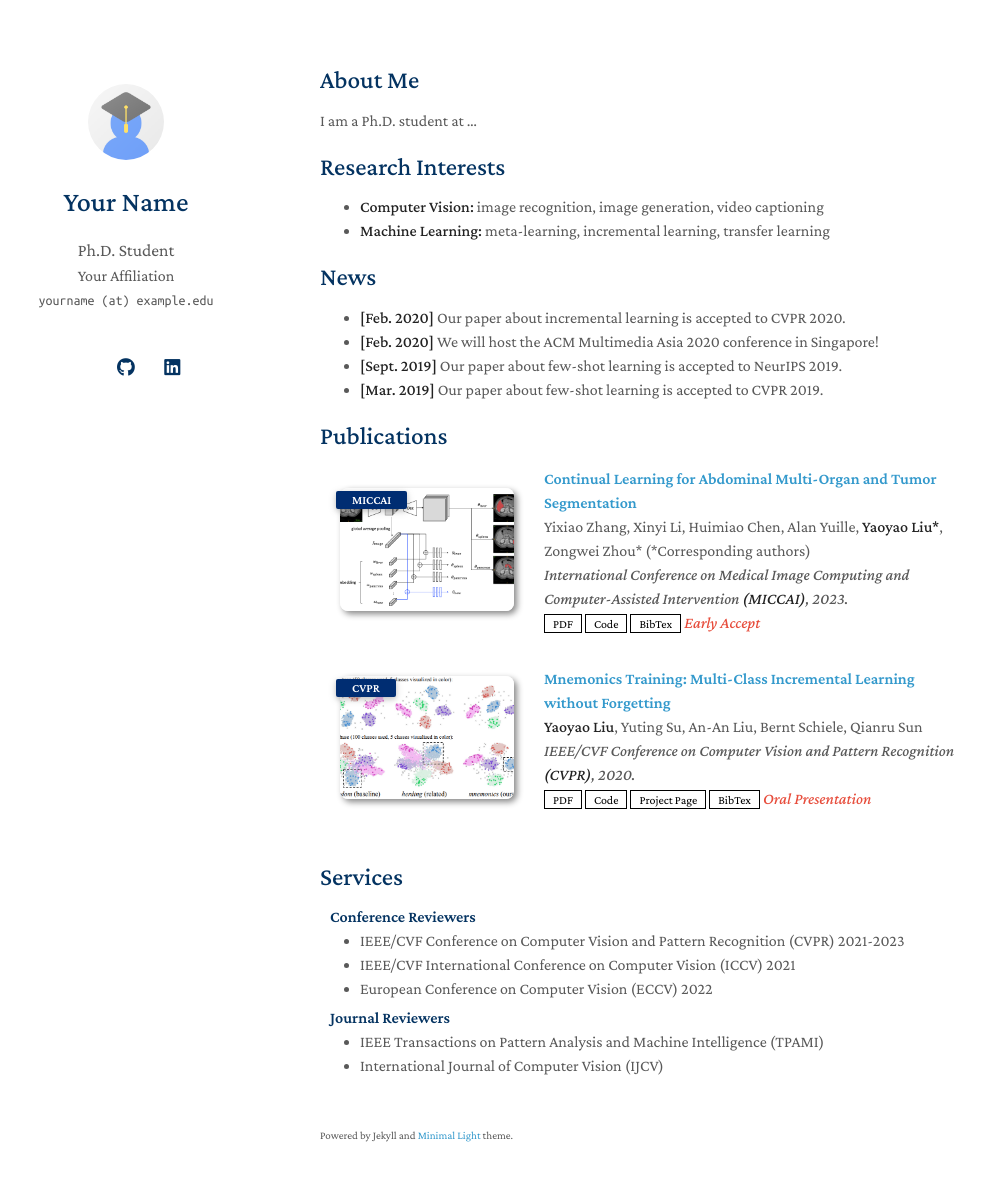
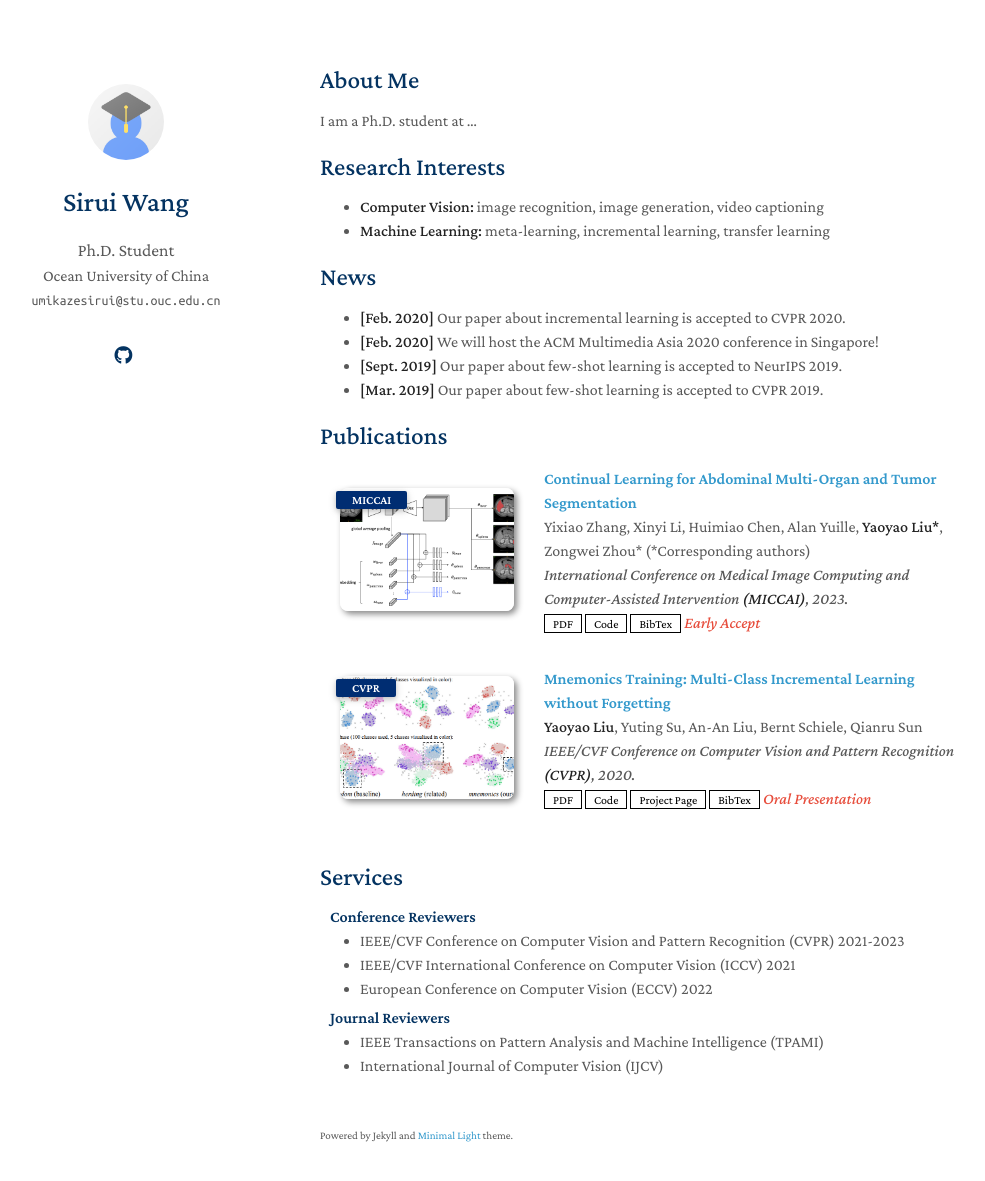
Before and after one commit to SystemCardinal/yamikaze.github.io, a Jekyll site: the page built from index.md, in a window 1280 px wide and 1216 px high. Shown: the top 1181 px of the window, without its empty margins (150-1135 px from the left). Built offline with Jekyll 4.4.1, drawn with Linux system fonts in a browser that asks for light colours; a style sheet for code colours, icons or effects is not loaded; our own code applies the rules of GitHub Pages for plain Markdown files.

Commit message:
Update _config.yml

```diff
--- a/_config.yml
+++ b/_config.yml
@@ -1,22 +1,22 @@
 # Basic Information
-title: Your Name
+title: Sirui Wang
 position: Ph.D. Student
-affiliation: Your Affiliation
-email: yourname (at) example.edu
+affiliation: Ocean University of China
+email: umikazesirui@stu.ouc.edu.cn
 
 # Search Engine Optimization (SEO)
 # The following information is used to improve the website traffic from search engines, e.g., Google.
-keywords: minimal light
+keywords: machine learning, data mining, and software engineering.
 description: The Minimal Light is a simple and elegant jekyll theme for academic personal homepage.
-canonical: https://minimal-light-theme.yliu.me/
+# canonical: https://minimal-light-theme.yliu.me/
 
 # Links
 # If you don't need one of them, you may delete the corresponding line.
-google_scholar: https://scholar.google.com/
-cv_link: assets/files/curriculum_vitae.pdf
-github_link: https://github.com/
-linkedin: https://www.linkedin.com/
-twitter: https://twitter.com/
+# google_scholar: https://scholar.google.com/
+# cv_link: assets/files/curriculum_vitae.pdf
+github_link: https://github.com/SystemCardinal
+# linkedin: https://www.linkedin.com/
+# twitter: https://twitter.com/
 
 # Images (e.g., your profile picture and your website's favicon)
 # "favicon" and "favicon_dark" are used for the light and dark modes, respectively.
@@ -38,11 +38,11 @@ font: "Serif" # or "Sans Serif"
 
 # Google Analytics ID
 # Please remove this if you don't use Google Analytics
-google_analytics: UA-111540567-4
+# google_analytics: UA-111540567-4
 
 # Use this project as a remote theme for GitHub Pages
 # See the guide here: https://docs.github.com/en/pages/setting-up-a-github-pages-site-with-jekyll/adding-a-theme-to-your-github-pages-site-using-jekyll
-remote_theme: yaoyao-liu/minimal-light
+# remote_theme: yaoyao-liu/minimal-light
 
 # The following files will be removed from the generated website.
 exclude:
```
